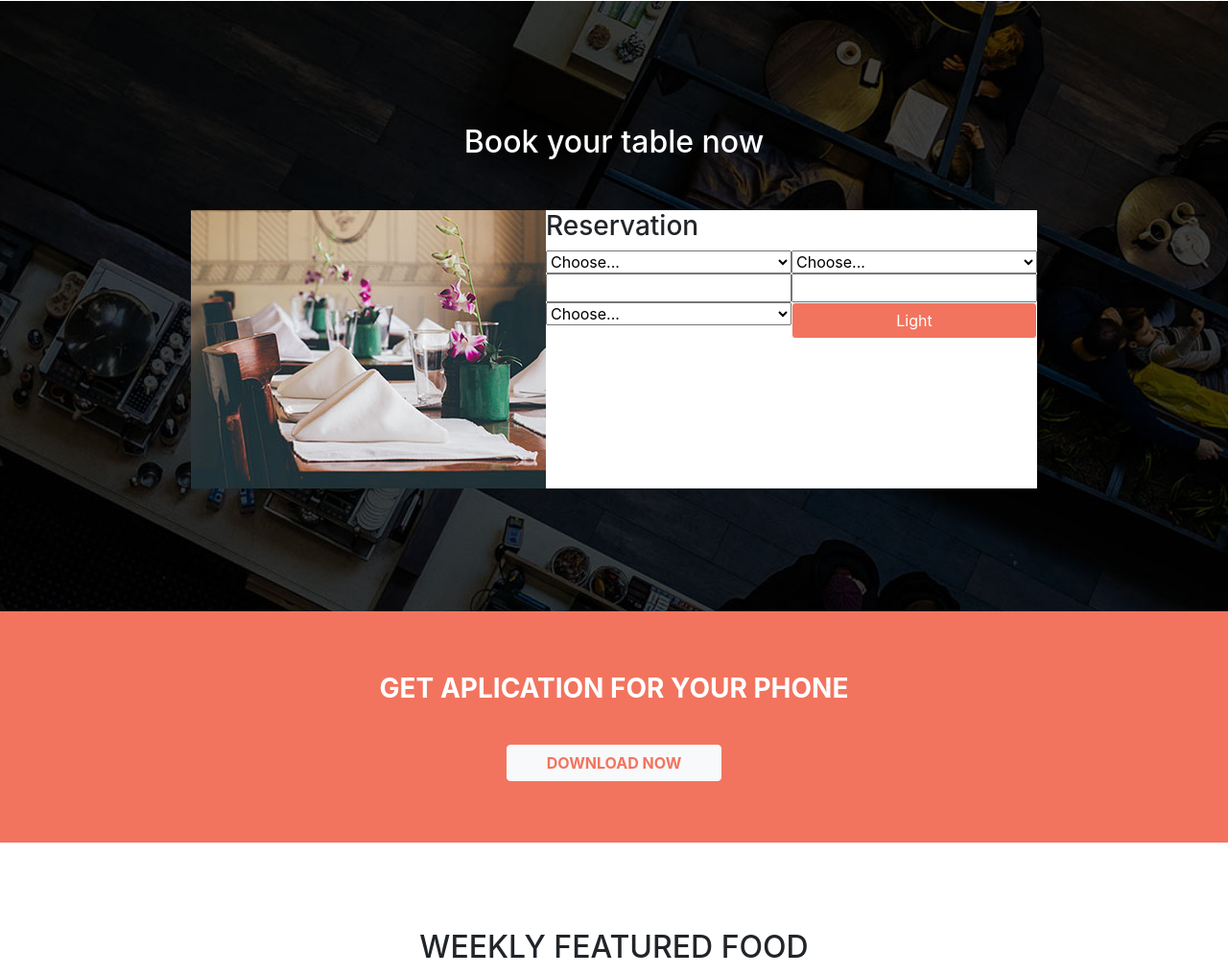
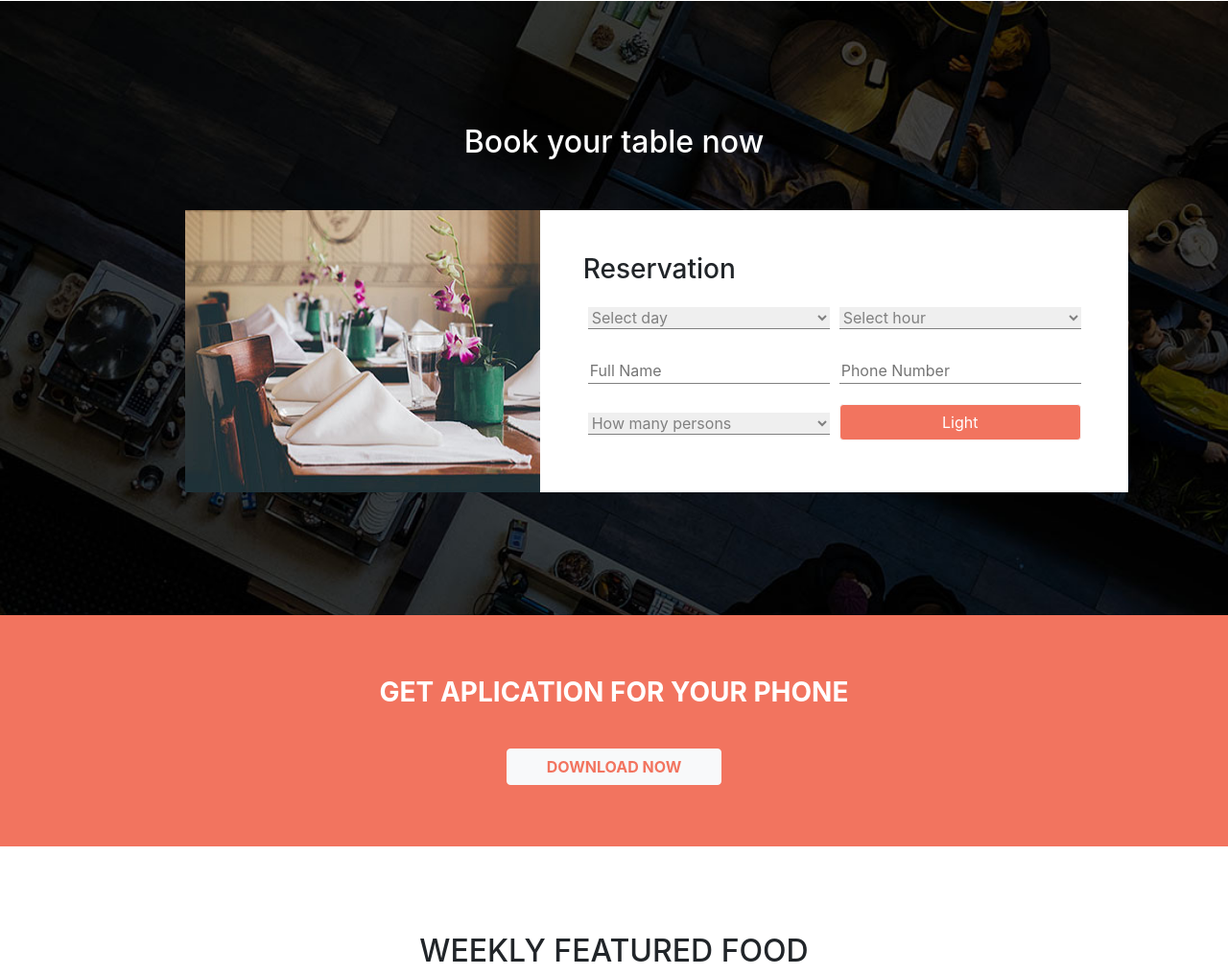
Before and after one commit to LouisePeiffer/html-sass-bootstrap-victory-miniprojet, a website: page index.html in a window 1280 px wide. Shown: the part 1648-2664 px from the top of the page at 96% size. Drawn offline with nearby package versions, Linux system fonts and the light colour scheme; a web font is replaced by a local one.

Commit message:
modif sur la section table

```diff
--- a/index.html
+++ b/index.html
@@ -79,14 +79,14 @@
                 <div class="lescolumns">
                     <div class="column1">
                         <select class="form-select" id="inputGroupSelect01">
-                            <option selected>Choose...</option>
+                            <option selected>Select day</option>
                             <option value="1">One</option>
                             <option value="2">Two</option>
                             <option value="3">Three</option>
                         </select>
-                        <input type="Salut">
+                        <input type="Salut" placeholder="Full Name">
                         <select class="form-select" id="inputGroupSelect01">
-                            <option selected>Choose...</option>
+                            <option selected>How many persons</option>
                             <option value="1">One</option>
                             <option value="2">Two</option>
                             <option value="3">Three</option>
@@ -94,12 +94,12 @@
                     </div>
                     <div class="column2">
                         <select class="form-select" id="inputGroupSelect01">
-                            <option selected>Choose...</option>
+                            <option selected>Select hour</option>
                             <option value="1">One</option>
                             <option value="2">Two</option>
                             <option value="3">Three</option>
                         </select>
-                        <input type="Phone Number">
+                        <input type="Phone Number" placeholder="Phone Number">
                         <button type="button" class="btn btn-light">Light</button>
                     </div>
                 </div>
--- a/src/sass/modules/_sectiontable.sass
+++ b/src/sass/modules/_sectiontable.sass
@@ -18,14 +18,34 @@
             display: flex
             flex-direction: column
             background-color: white
+            padding: 5%
             .lescolumns
                 display: flex
                 .column1
                     display: flex
                     flex-direction: column
+                    select
+                        margin: 15px 5px
+                        color: gray
+                        border: none
+                        border-bottom: gray solid 1px
+                    input
+                        margin: 15px 5px
+                        border: none
+                        border-bottom: gray solid 1px
                 .column2
                     display: flex
                     flex-direction: column
+                    select
+                        margin: 15px 5px
+                        border: none
+                        border-bottom: gray solid 1px
+                        color: gray
+                    input
+                        margin: 15px 5px
+                        border: none
+                        border-bottom: gray solid 1px
                     button
                         background-color: $orangepastel
                         color: white
+                        margin: 6px 5px
```
Also changed, not shown: public/css/app.css.
